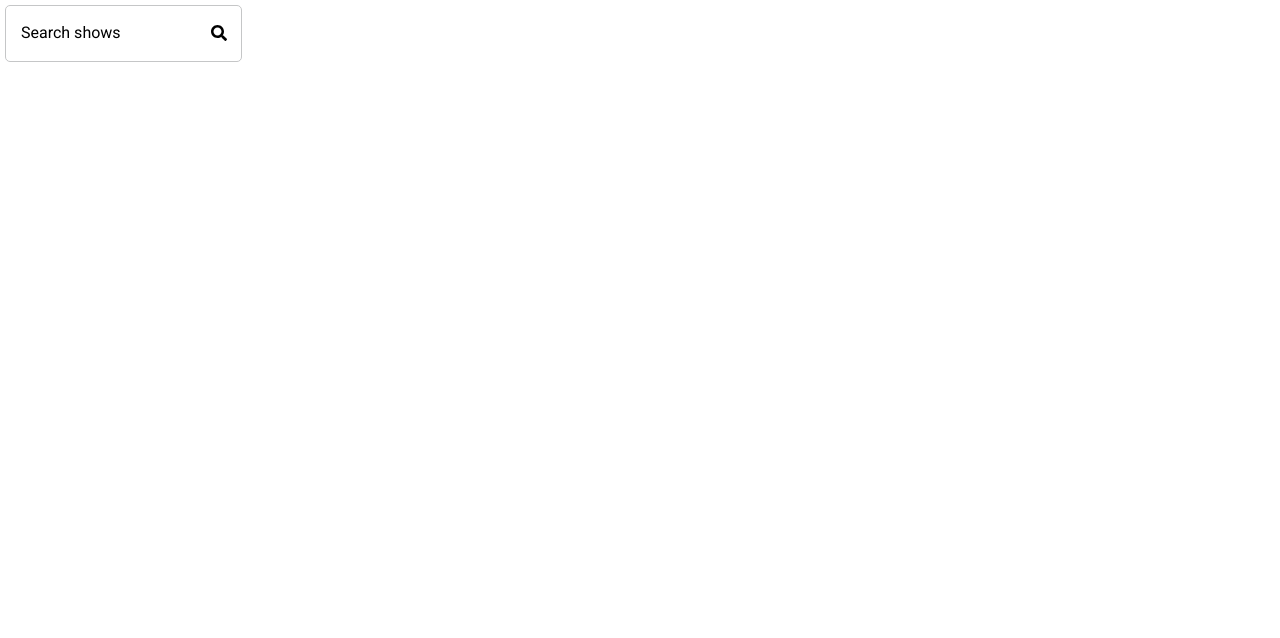
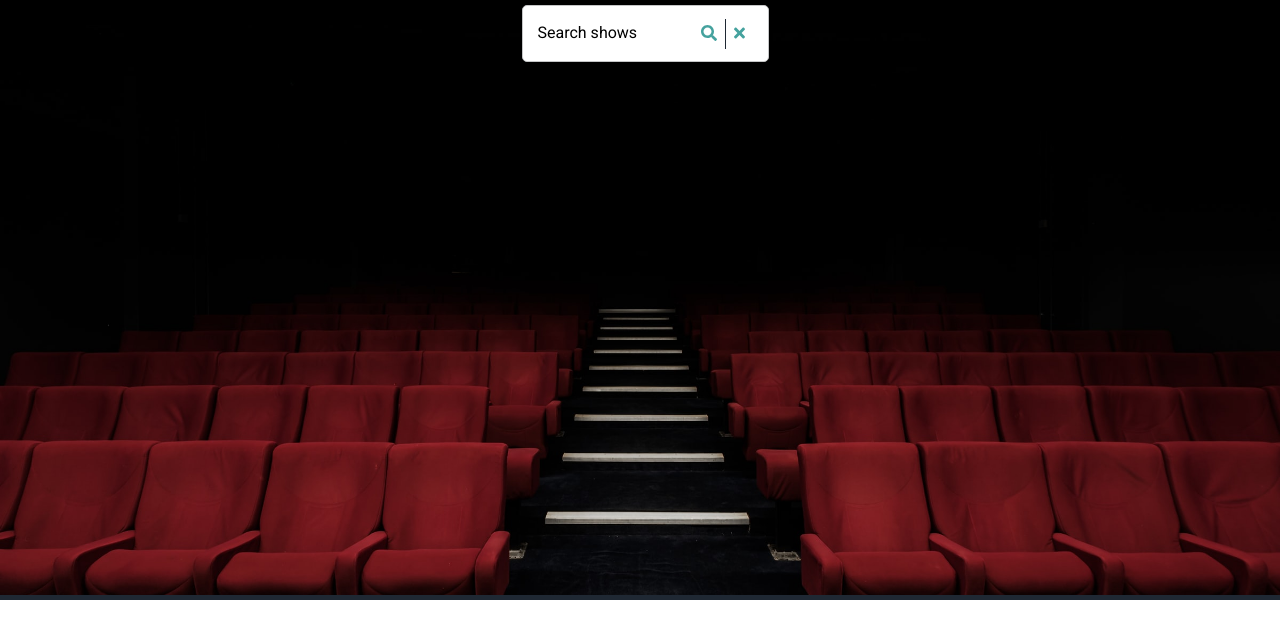
Before and after one commit to proj-four/project-four, a React (Create React App) app: page / in a window 1280 px wide. Shown: the top 638 px of the page. Built offline with nearby package versions, Linux system fonts and the light colour scheme.

Commit message:
began styling landing page

```diff
--- a/src/components/App.js
+++ b/src/components/App.js
@@ -2,8 +2,11 @@ import styled from "styled-components";
 import { useEffect, useState } from "react";
 import axios from "axios";
 import colors from "../variables/colors";
-import SearchBar from "./SearchBar";
 import ShowsDataContext from "../contexts/ShowsDataContext";
+import InnerWrapper from "./InnerWrapper.styled";
+import OuterWrapper from "./OuterWrapper.styled";
+
+import Header from "./Header";
 
 function App() {
   const [showsData, setShowsData] = useState([]);
@@ -11,7 +14,11 @@ function App() {
   return (
     <div>
       <ShowsDataContext.Provider value={[showsData, setShowsData]}>
-        <SearchBar />
+        <OuterWrapper>
+          <InnerWrapper>
+            <Header />
+          </InnerWrapper>
+        </OuterWrapper>
       </ShowsDataContext.Provider>
     </div>
   );
--- /dev/null
+++ b/src/components/Buttons.js
@@ -0,0 +1,20 @@
+import styled from "styled-components";
+import { black2, cyan2, white } from "../variables/colors";
+
+export const IconBtn = styled.button`
+  border: none;
+  background: none;
+  padding: 5px;
+  border-radius: 5px;
+  color: ${cyan2};
+  transition: all 0.2s ease-in-out;
+
+  &:hover,
+  &:active,
+  &:focus {
+    cursor: pointer;
+    color: ${white};
+    background-color: ${cyan2};
+    outline: none;
+  }
+`;
--- /dev/null
+++ b/src/components/Header.js
@@ -0,0 +1,14 @@
+import styled from "styled-components";
+import SearchBar from "./SearchBar";
+
+const Header = () => {
+  return (
+    <Wrapper>
+      <SearchBar />
+    </Wrapper>
+  );
+};
+
+export default Header;
+
+const Wrapper = styled.div``;
--- /dev/null
+++ b/src/components/InnerWrapper.styled.js
@@ -0,0 +1,9 @@
+import styled from "styled-components";
+import { cyan2 } from "../variables/colors";
+
+const InnerWrapper = styled.div`
+  max-width: 1200px;
+  margin: 0 auto;
+`;
+
+export default InnerWrapper;
--- /dev/null
+++ b/src/components/OuterWrapper.styled.js
@@ -0,0 +1,21 @@
+import styled from "styled-components";
+import heroLanding from "../assets/heroLanding.jpg";
+import { black2, grey } from "../variables/colors";
+
+const OuterWrapper = styled.div`
+  background-image: url(${heroLanding});
+  background-repeat: no-repeat;
+  background-position: center;
+  background-size: cover;
+  height: 100vh;
+  max-height: 600px;
+  width: 100%;
+  border-bottom: 5px solid ${black2};
+
+  display: grid;
+  grid-template-columns: auto minmax(1fr, 1200px) auto;
+  grid-template-rows: minmax(100vh, 600px) auto auto;
+  /* grid-template-areas: "buffer "; */
+`;
+
+export default OuterWrapper;
--- a/src/components/SearchBar.js
+++ b/src/components/SearchBar.js
@@ -3,9 +3,10 @@ import styled from "styled-components";
 import axios from "axios";
 import { baseUrl, apiKey } from "../variables/api";
 import ShowsDataContext from "../contexts/ShowsDataContext";
-import { black, cyan2, grey, white } from "../variables/colors";
+import { black, black2, cyan2, grey, white } from "../variables/colors";
 import { FontAwesomeIcon } from "@fortawesome/react-fontawesome";
-import { faSearch } from "@fortawesome/free-solid-svg-icons";
+import { faSearch, faTimes } from "@fortawesome/free-solid-svg-icons";
+import { IconBtn } from "./Buttons";
 
 const SearchBar = () => {
   const [searchQuery, setSearchQuery] = useState("");
@@ -55,9 +56,15 @@ const SearchBar = () => {
             onChange={handleChange}
           />
           <SearchLabel htmlFor="search">Search shows</SearchLabel>
-          <SearchButton type="submit" onClick={handleSubmit}>
-            <Icon icon={faSearch} />
-          </SearchButton>
+          <BtnContainer>
+            <SearchBtn type="submit" onClick={handleSubmit}>
+              <Icon icon={faSearch} />
+            </SearchBtn>
+            <Vertical />
+            <ResetBtn type="reset">
+              <Icon icon={faTimes} />
+            </ResetBtn>
+          </BtnContainer>
         </SearchField>
       </form>
     </div>
@@ -71,7 +78,6 @@ const margin = "20.5px 16px";
 
 const SearchField = styled.div`
   position: relative;
-  display: inline-block;
 `;
 
 const SearchInput = styled.input`
@@ -79,6 +85,7 @@ const SearchInput = styled.input`
   border: 1px solid ${grey};
   border-radius: 5px;
   margin: 5px;
+  width: 100%;
 
   &:hover {
     margin: 4px;
@@ -103,21 +110,38 @@ const SearchLabel = styled.label`
   transition: 0.3s all ease-in-out;
   background-color: ${white};
   pointer-events: none;
+  border-radius: 5px;
 
   ${SearchInput}:active + &, ${SearchInput}:focus + & {
     transform: translate(-10px, -28px) scale(0.7);
     color: ${cyan2};
+    font-weight: 700;
   }
 `;
 
-const SearchButton = styled.button`
+const BtnContainer = styled.div`
   position: absolute;
   top: 0;
-  right: 0px;
   bottom: 0;
+  right: 0;
   margin-right: 14px;
-  border: none;
-  background: none;
+  display: flex;
+  justify-content: center;
+  align-items: center;
+`;
+
+const SearchBtn = styled(IconBtn)`
+  margin-right: 3px;
+`;
+
+const ResetBtn = styled(IconBtn)`
+  margin-left: 3px;
+`;
+
+const Vertical = styled.div`
+  height: 45%;
+  width: 1px;
+  background-color: ${black2};
 `;
 
 const Icon = styled(FontAwesomeIcon)``;
```
Also changed, not shown: src/assets/heroLanding.jpg (added).
